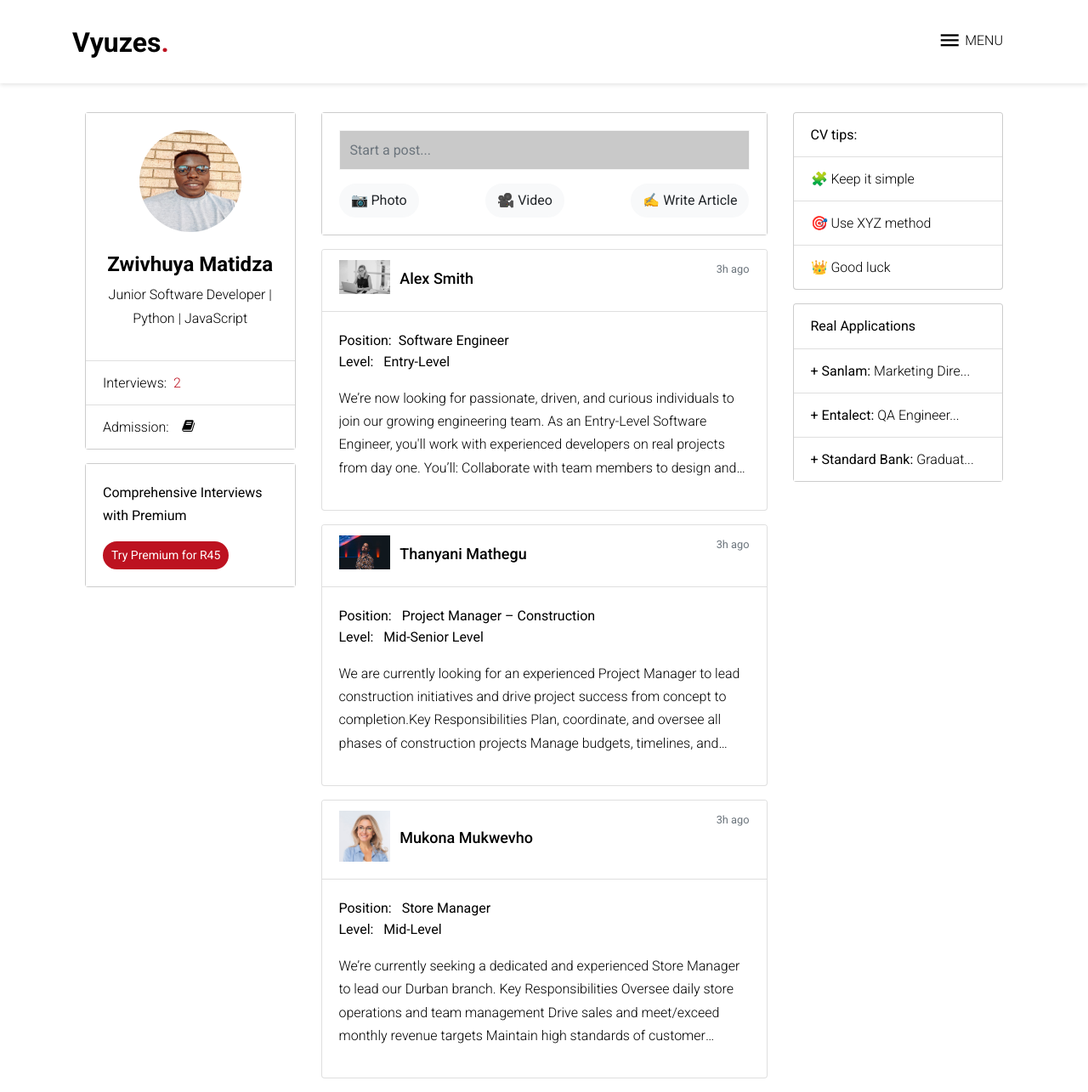
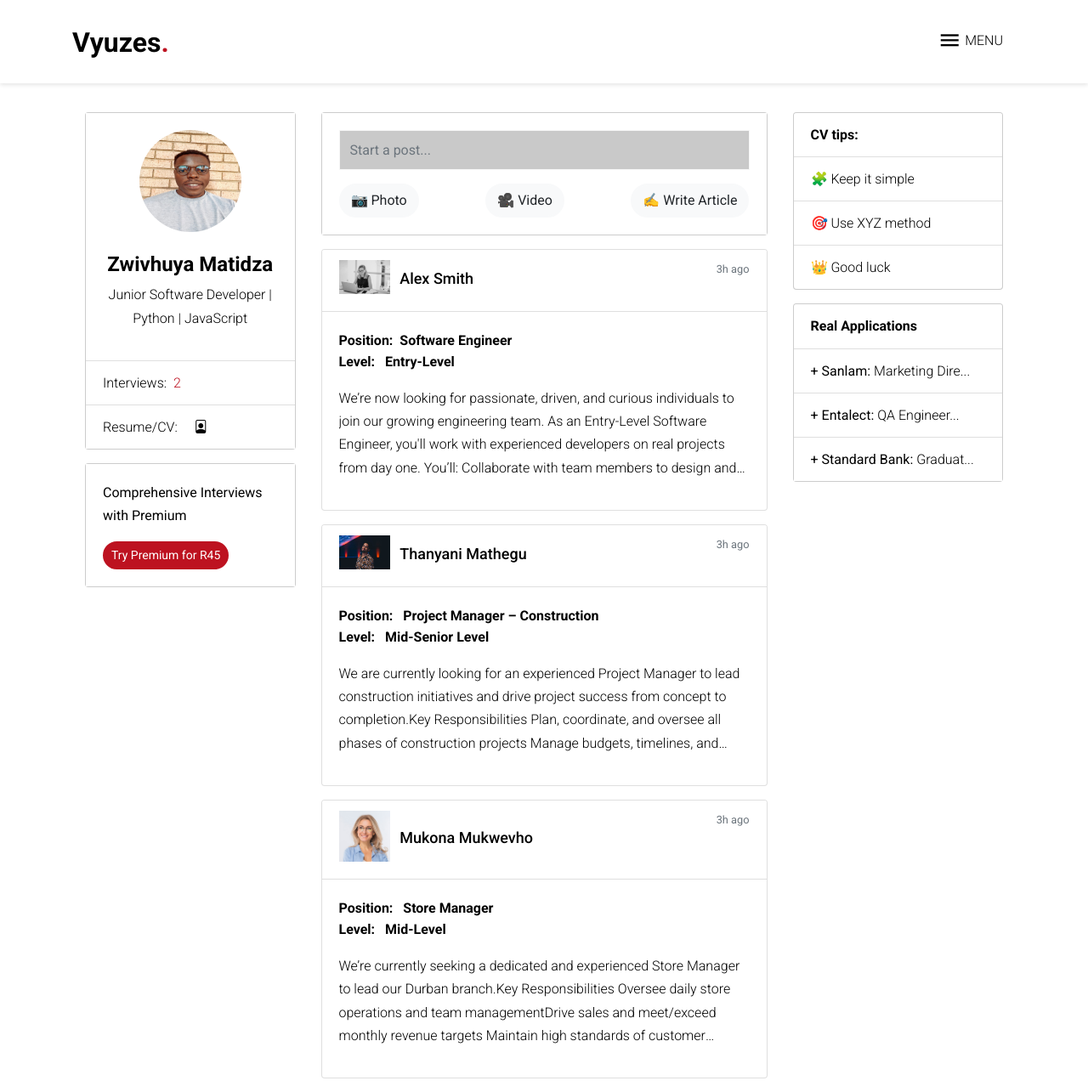
Before and after one commit to Matidza/DashBoard, a Django app: template jobseeker/templates/jobseeker/dashboard.html in a window 1280 px wide. Shown: the whole page at 85% size. Run offline with Django 3.2, Linux system fonts and the light colour scheme; the template is opened without the code that fills it, so the values that code supplies are empty; some libraries are stand-ins or nearby versions; some web fonts are replaced.

Commit message:
Update Job Seeker: dashboard.html

```diff
--- a/jobseeker/templates/jobseeker/dashboard.html
+++ b/jobseeker/templates/jobseeker/dashboard.html
@@ -1,6 +1,7 @@
 {% extends 'jobseeker/base_seeker.html' %}
 {% load static %}
 {% block content %}
+  <link href="https://cdn.jsdelivr.net/npm/bootstrap-icons@1.11.1/font/bootstrap-icons.css" rel="stylesheet">
 
   <style>
     .truncate-text {
@@ -18,6 +19,10 @@
       font-weight: 600;
       font-size: x-large;
     }
+    .name {
+      font-weight: 400;
+      font-size: medium;
+    }
   </style>
 
   <div class="site-blocks-cover" id="home-section">
@@ -34,7 +39,8 @@
             </div>
             <ul class="list-group list-group-flush text-black bg-white">
               <li class="list-group-item ">Interviews: &nbsp;<span class="text-primary">2</span></li>
-              <li class="list-group-item ">Admission: &nbsp;&nbsp;&nbsp;<span class="icon-book"></span></li>
+
+              <li class="list-group-item ">Resume/CV: &nbsp;&nbsp;&nbsp; <i class="bi bi-file-person"></i>  </li>
             </ul>
           </div>
           <div class="card mb-3" style="background-color: rgb(233, 233, 233);">
@@ -62,7 +68,6 @@
 
 
 
-
           <div class="card mb-3 bg-white">
             <div class="card-header bg-white" >
               <img src="{% static 'seeker/images/glint_hero_2.jpg' %}" class="img-fluid mb-2" width="60" height="100">
@@ -71,8 +76,8 @@
             </div>
 
             <div class="card-body text-black">
-              <p><b>Position:&nbsp;&nbsp;Software Engineer</b></p>
-	      <p style="margin-top: -18px;"><b>Level:&nbsp;&nbsp; Entry-Level</b></p>
+              <p class="name"><b>Position:&nbsp;&nbsp;Software Engineer</b></p>
+	      <p class="name" style="margin-top: -18px;"><b>Level:&nbsp;&nbsp; Entry-Level</b></p>
               <p class="truncate-text">
                 We’re now looking for passionate, driven, and
 		curious individuals to join our growing engineering team.
@@ -126,8 +131,8 @@
               <span class="text-muted small float-right">3h ago</span>
             </div>
             <div class="card-body text-black" >
-              <p><b>Position:&nbsp;&nbsp; Project Manager – Construction</b></p>
-	      <p style="margin-top: -18px;"><b>Level:&nbsp;&nbsp; Mid-Senior Level</b></p>
+              <p class="name"><b>Position:&nbsp;&nbsp; Project Manager – Construction</b></p>
+	      <p class="name" style="margin-top: -18px;"><b>Level:&nbsp;&nbsp; Mid-Senior Level</b></p>
               <p class="truncate-text">
                 We are currently looking for an experienced Project Manager to
 		lead construction initiatives and drive project success from concept to
@@ -166,16 +171,12 @@
               <span class="text-muted small float-right">3h ago</span>
             </div>
             <div class="card-body text-black" >
-              <p><b>Position:&nbsp;&nbsp; Store Manager</b></p>
-	      <p style="margin-top: -18px;"><b>Level:&nbsp;&nbsp; Mid-Level</b></p>
+              <p class="name"><b>Position:&nbsp;&nbsp; Store Manager</b></p>
+	      <p class="name" style="margin-top: -18px;"><b>Level:&nbsp;&nbsp; Mid-Level</b></p>
               <p class="truncate-text">
                 We’re currently seeking a dedicated and experienced Store Manager
-	        to lead our Durban branch.
-Key Responsibilities
-
-    Oversee daily store operations and team management
-
-    Drive sales and meet/exceed monthly revenue targets
+	        to lead our Durban branch.Key Responsibilities
+Oversee daily store operations and team managementDrive sales and meet/exceed monthly revenue targets
 
     Maintain high standards of customer service
 
@@ -206,7 +207,7 @@ Key Responsibilities
         <!-- Right Sidebar -->
         <div class="col-md-3 d-none d-md-block text-black" >
           <div class="card mb-3 " style="background-color: rgb(233, 233, 233);">
-            <div class="card-header bg-white" >
+            <div class="card-header bg-white name" >
               <strong class="text-black" >CV tips: </strong>
             </div>
             <ul class="list-group list-group-flush">
@@ -216,7 +217,7 @@ Key Responsibilities
             </ul>
           </div>
           <div class="card" style="background-color: rgb(233, 233, 233);">
-            <div class="card-header bg-white">
+            <div class="card-header bg-white name">
               <strong class="text-black">Real Applications</strong>
             </div>
             <ul class="list-group list-group-flush bg-white">
```
Also changed, not shown: jobseeker/templates/jobseeker/base_seeker.html (+54 -1 lines).
